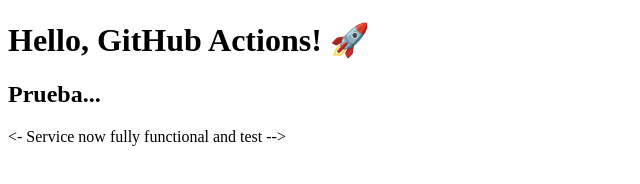
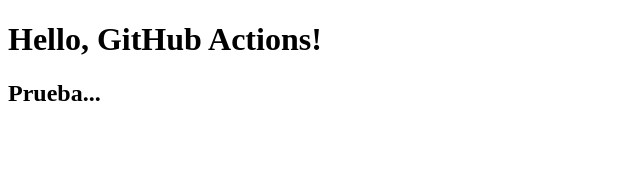
Before and after one commit to yovidev/gh-deployment-workflow, a plain HTML site: page index.html in a window 1280 px wide. Shown: the whole page, without its empty margins (0-640 px from the left). Drawn offline with Linux system fonts and the light colour scheme.

Commit message:
Trigger redeployment after environment fix

```diff
--- a/index.html
+++ b/index.html
@@ -5,7 +5,7 @@
     <title> GitHub Pages Deployment</title>
 </head>
 <body>
-    <h1>Hello, GitHub Actions! 🚀</h1>
+    <h1>Hello, GitHub Actions! </h1>
     <h2>Prueba...</h2>
 </body>
-</html><- Service now fully functional and test -->
+</html>
```
